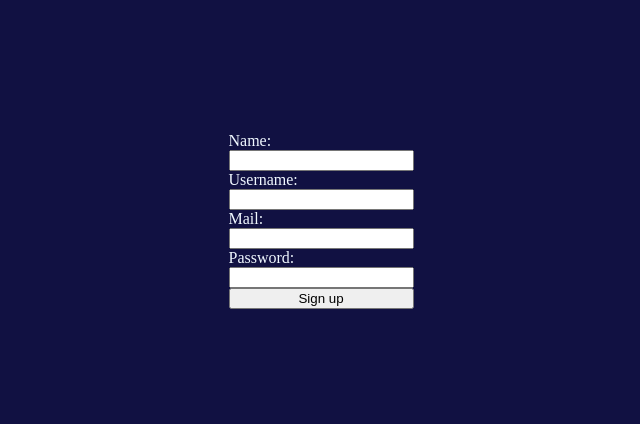
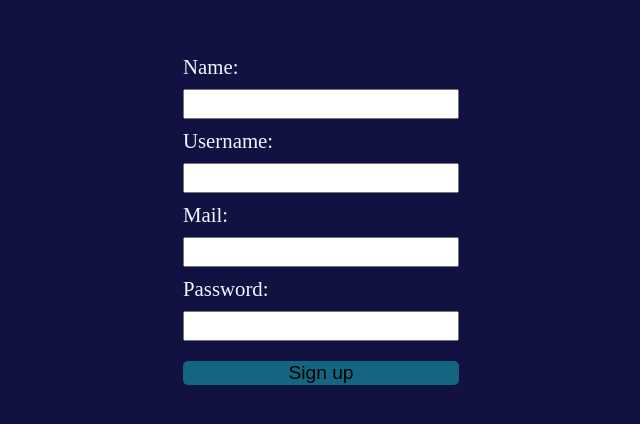
Before and after one commit to Libo99/MERN, a React (Create React App) app in the folder client/: page / in a window 1280 px wide. Shown: the part 180-604 px from the top of the page, without its empty margins (319-959 px from the left). Built offline with nearby package versions, Linux system fonts and the light colour scheme.

Commit message:
updated css on signup page

```diff
--- a/client/src/SignUp.css
+++ b/client/src/SignUp.css
@@ -21,6 +21,15 @@ form{
     color: aliceblue;
 
 
-
-
 }
+label, input{
+    margin-bottom: 10px;
+    font-size: 1.3rem;
+}
+button{
+    background-color: rgb(20, 101, 128);
+    border: none;
+    margin-top: 10px;
+    border-radius: 5px;
+    font-size: 1.2rem;
+}
```
